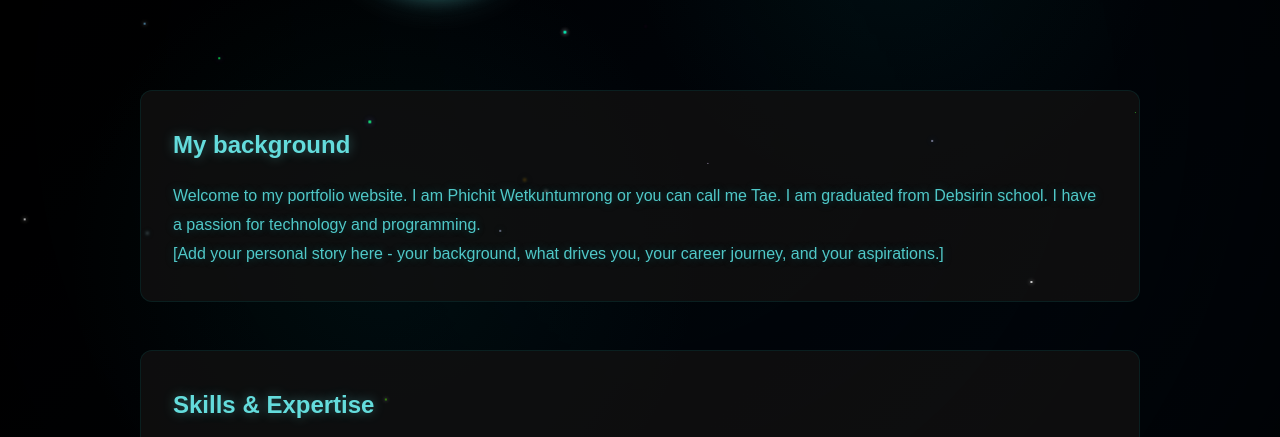
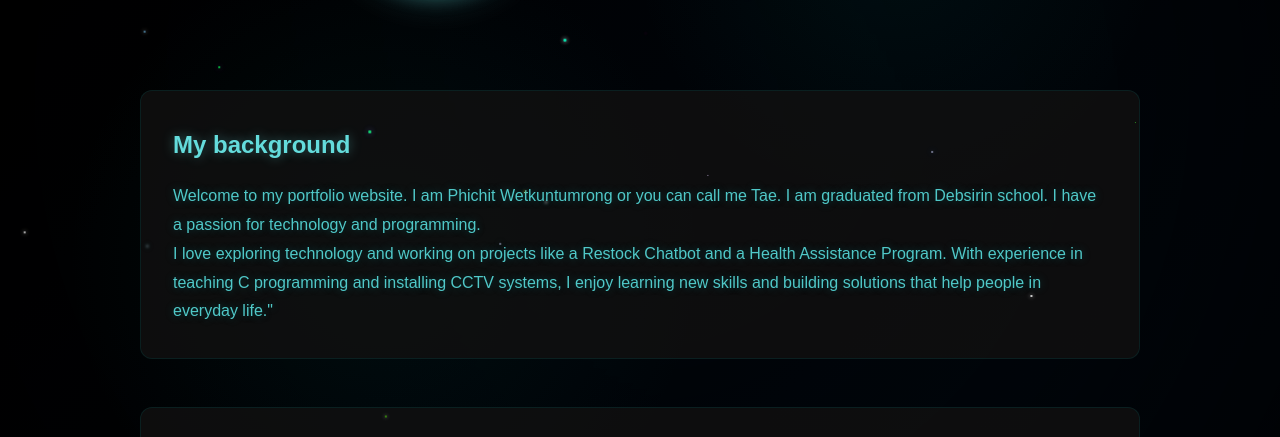
Before and after one commit to phichit-vec/personal_portfolio, a plain HTML site: page about.html in a window 1280 px wide. Shown: the part 302-739 px from the top of the page. Drawn offline with Linux system fonts and the light colour scheme.

Commit message:
Update about.html

```diff
--- a/about.html
+++ b/about.html
@@ -97,7 +97,7 @@
                         Welcome to my portfolio website. I am Phichit Wetkuntumrong or you can call me Tae. I am graduated from Debsirin school. I have a passion for technology and programming.
                     </p>
                     <p>
-                        [Add your personal story here - your background, what drives you, your career journey, and your aspirations.]
+                        I love exploring technology and working on projects like a Restock Chatbot and a Health Assistance Program. With experience in teaching C programming and installing CCTV systems, I enjoy learning new skills and building solutions that help people in everyday life."
                     </p>
                 </div>
 
```
